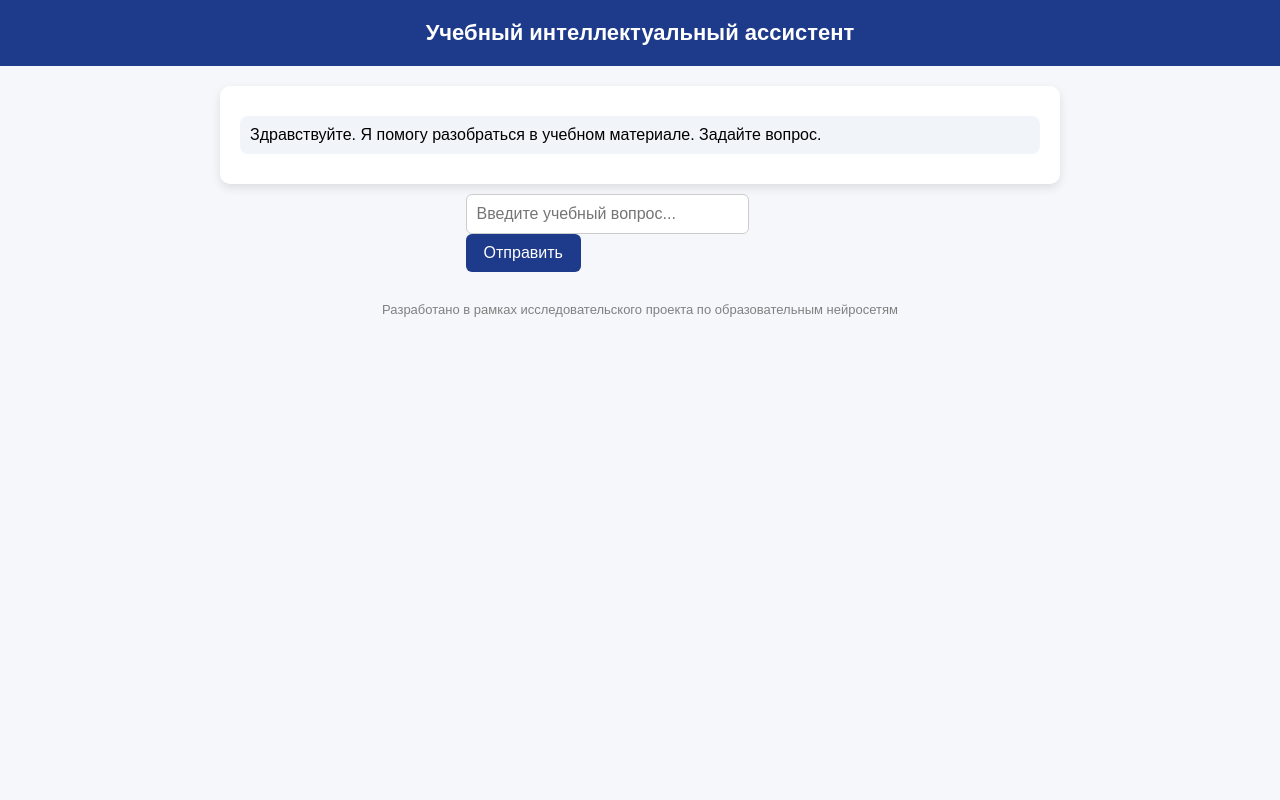
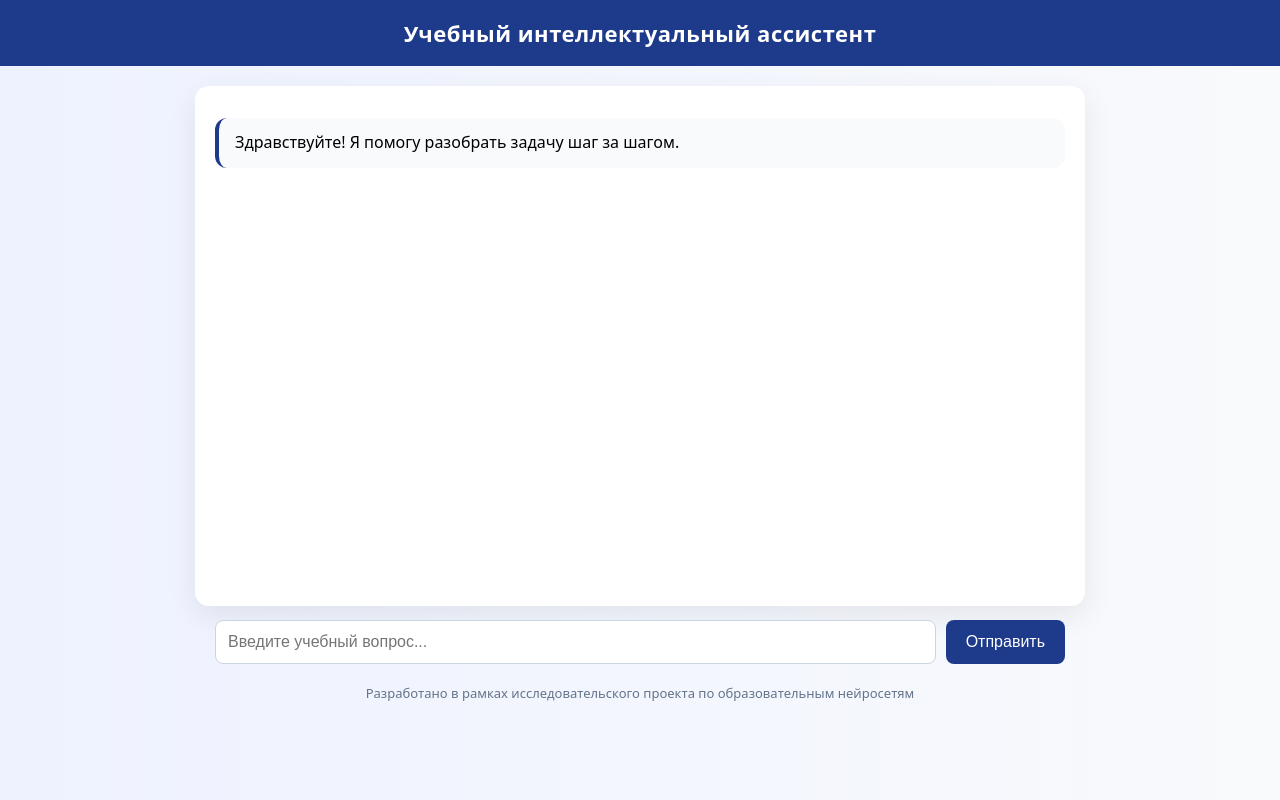
Before and after one commit to maksim-smola/LLM-with-tutoring-capabilities, a Flask app: page / in a window 1280 px wide. Run offline with Flask 3, Linux system fonts and the light colour scheme.

Commit message:
Update index.html

```diff
--- a/templates/index.html
+++ b/templates/index.html
@@ -8,41 +8,58 @@
 
 <title>Учебный AI-ассистент</title>
 
+<script src="https://cdn.jsdelivr.net/npm/marked/marked.min.js"></script>
+
+<script>
+window.MathJax = {
+tex: {inlineMath: [['$', '$'], ['\\(', '\\)']]},
+svg: {fontCache: 'global'}
+};
+</script>
+
+<script src="https://cdn.jsdelivr.net/npm/mathjax@3/es5/tex-svg.js"></script>
+
 <style>
 
 body {
-font-family: Arial, sans-serif;
-background: #f5f7fa;
+font-family: system-ui;
+background: linear-gradient(to right, #eef2ff, #f8fafc);
 margin: 0;
 display: flex;
 flex-direction: column;
 align-items: center;
+height: 100vh;
 }
 
 header {
 width: 100%;
 background: #1e3a8a;
 color: white;
-padding: 20px;
+padding: 18px;
 text-align: center;
 font-size: 22px;
-font-weight: bold;
+font-weight: 600;
+letter-spacing: 0.5px;
 }
 
 .chat-container {
 width: 90%;
-max-width: 800px;
+max-width: 850px;
 background: white;
 margin-top: 20px;
 padding: 20px;
-border-radius: 10px;
-box-shadow: 0px 4px 10px rgba(0,0,0,0.1);
+border-radius: 14px;
+box-shadow: 0 10px 30px rgba(0,0,0,0.08);
+height: 60vh;
+overflow-y: auto;
 }
 
 .message {
-margin: 10px 0;
-padding: 10px;
-border-radius: 8px;
+margin: 12px 0;
+padding: 12px 16px;
+border-radius: 12px;
+animation: fadeIn 0.3s ease-in-out;
+line-height: 1.6;
 }
 
 .user {
@@ -51,42 +68,57 @@ text-align: right;
 }
 
 .bot {
-background: #f1f5f9;
-text-align: left;
+background: #f8fafc;
+border-left: 4px solid #1e3a8a;
+}
+
+@keyframes fadeIn {
+from {opacity: 0; transform: translateY(8px);}
+to {opacity: 1; transform: translateY(0);}
+}
+
+.input-panel {
+display: flex;
+gap: 10px;
+margin-top: 14px;
+width: 90%;
+max-width: 850px;
 }
 
 input {
-width: 75%;
-padding: 10px;
-border-radius: 6px;
-border: 1px solid #ccc;
+flex: 1;
+padding: 12px;
+border-radius: 8px;
+border: 1px solid #cbd5e1;
 font-size: 16px;
 }
 
 button {
-padding: 10px 18px;
+padding: 12px 20px;
 border: none;
 background: #1e3a8a;
 color: white;
-border-radius: 6px;
+border-radius: 8px;
 font-size: 16px;
 cursor: pointer;
+transition: 0.2s ease;
 }
 
 button:hover {
 background: #162d6b;
+transform: translateY(-1px);
 }
 
 .loading {
-color: gray;
+margin-top: 8px;
+color: #64748b;
 font-style: italic;
-margin-top: 10px;
 }
 
 footer {
-margin-top: 20px;
+margin-top: 12px;
 font-size: 13px;
-color: gray;
+color: #64748b;
 }
 
 </style>
@@ -102,16 +134,19 @@ color: gray;
 <div class="chat-container" id="chat">
 
 <div class="message bot">
-Здравствуйте. Я помогу разобраться в учебном материале. Задайте вопрос.
+Здравствуйте! Я помогу разобрать задачу шаг за шагом.
 </div>
 
 </div>
 
-<div style="margin-top: 10px">
+<div class="input-panel">
 
-<input id="question" placeholder="Введите учебный вопрос..." />
+<input id="question"
+placeholder="Введите учебный вопрос..." />
 
-<button onclick="ask()">Отправить</button>
+<button onclick="ask()">
+Отправить
+</button>
 
 </div>
 
@@ -139,7 +174,8 @@ ${question}
 
 document.getElementById("question").value = ""
 
-document.getElementById("loading").innerText = "Ассистент думает..."
+document.getElementById("loading").innerText =
+"Ассистент анализирует задачу..."
 
 let response = await fetch("/ask", {
 
@@ -159,11 +195,16 @@ let data = await response.json()
 
 document.getElementById("loading").innerText = ""
 
+let formatted =
+marked.parse(data.answer)
+
 chat.innerHTML += `
 <div class="message bot">
-${data.answer}
+${formatted}
 </div>
 `
+
+MathJax.typesetPromise()
 
 chat.scrollTop = chat.scrollHeight
 
```
